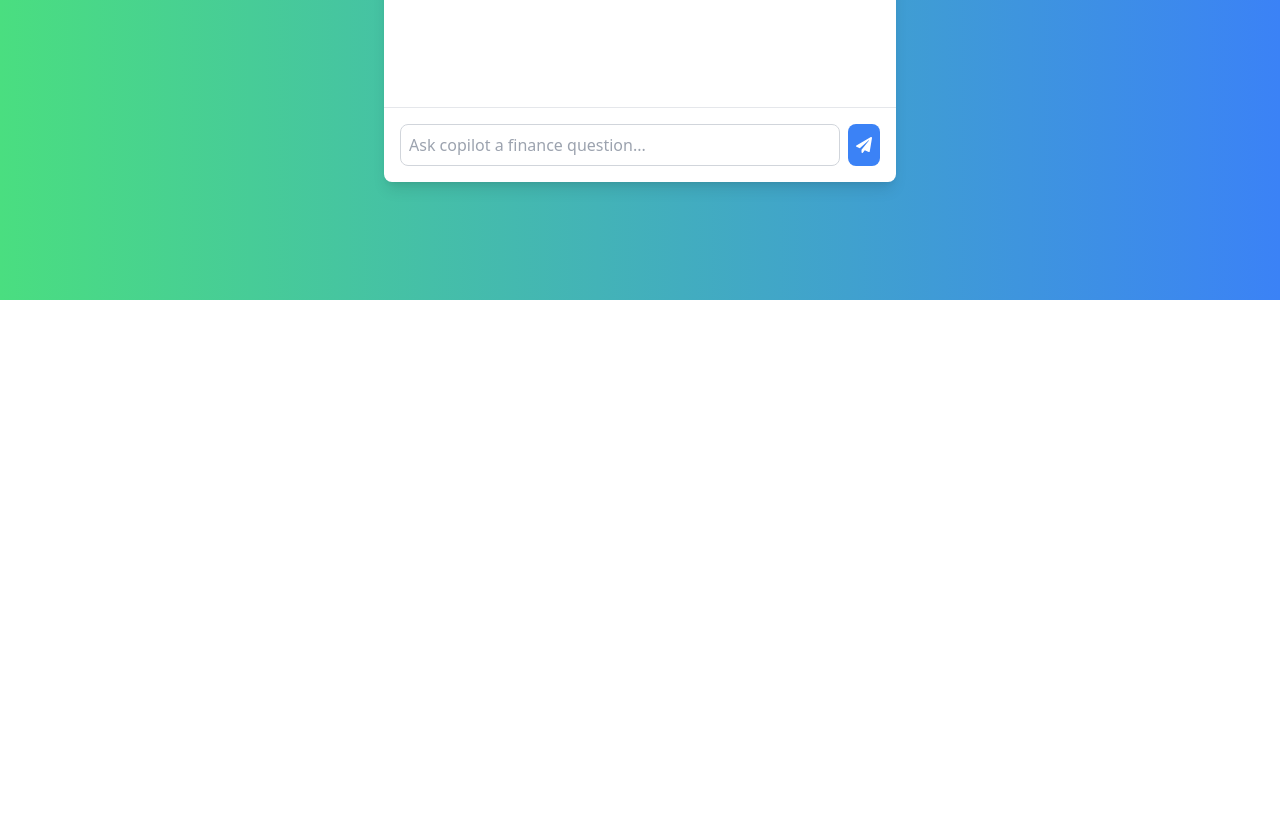
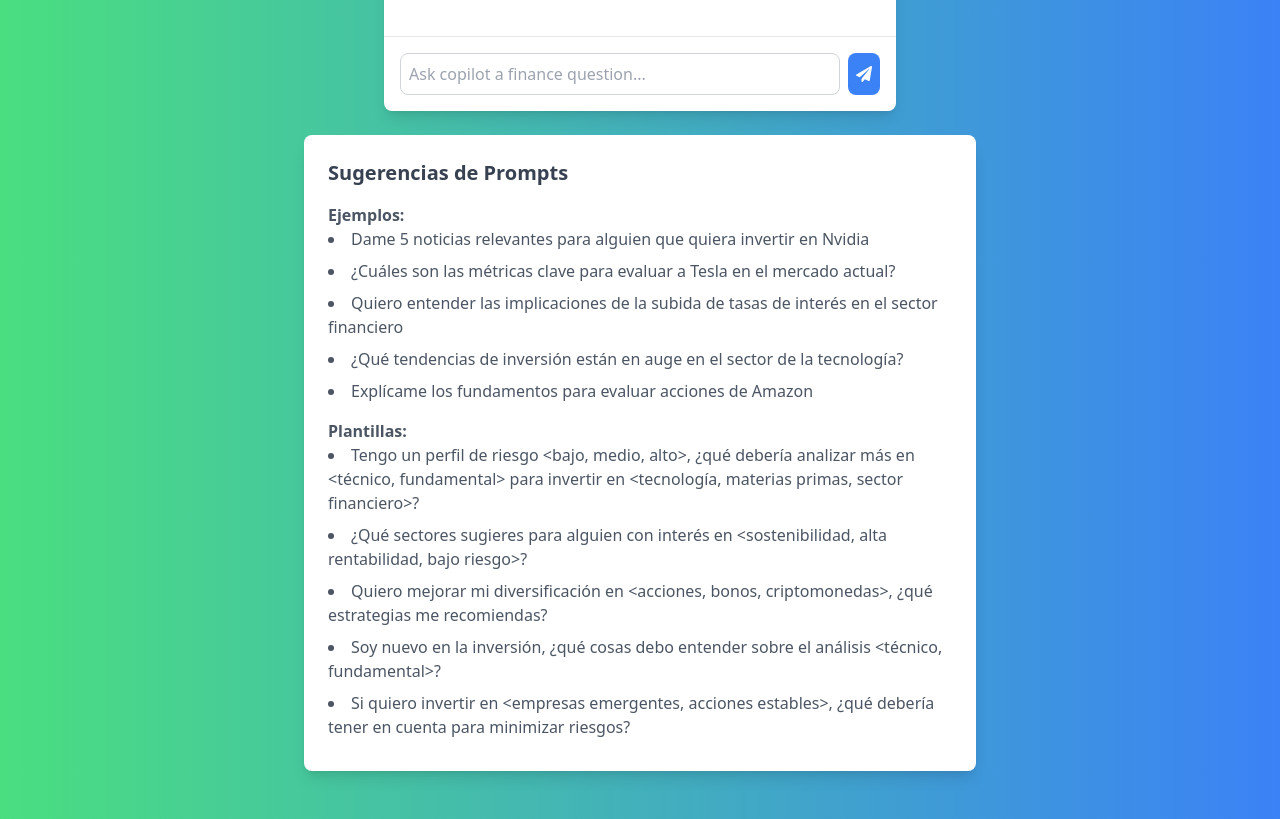
Before and after one commit to Yuli4n/Finance-Copilot-Demo, a React (Create React App) app: page / in a window 1280 px wide. Shown: the part 500-1319 px from the top of the page. Before the commit the page ends 800 px from the top, so only its background shows below. Built offline with nearby package versions, Linux system fonts and the light colour scheme.

Commit message:
Segunda version

```diff
--- a/package.json
+++ b/package.json
@@ -44,6 +44,6 @@
   "devDependencies": {
     "autoprefixer": "^10.4.20",
     "postcss": "^8.4.47",
-    "tailwindcss": "^3.4.13"
+    "tailwindcss": "^3.4.14"
   }
 }
--- a/src/App.js
+++ b/src/App.js
@@ -33,7 +33,6 @@ function App() {
             ]
           }
         );
-        console.log(response);
         const botResponse = response.data.candidates[0].content.parts[0].text;
         setLoading(false);
         setMessages([...newMessages, { text: botResponse, user: false }]);
@@ -45,12 +44,31 @@ function App() {
     }
   };
 
+  const suggestions = {
+    examples: [
+      "Dame 5 noticias relevantes para alguien que quiera invertir en Nvidia",
+      "¿Cuáles son las métricas clave para evaluar a Tesla en el mercado actual?",
+      "Quiero entender las implicaciones de la subida de tasas de interés en el sector financiero",
+      "¿Qué tendencias de inversión están en auge en el sector de la tecnología?",
+      "Explícame los fundamentos para evaluar acciones de Amazon"
+    ],
+    templates: [
+      "Tengo un perfil de riesgo <bajo, medio, alto>, ¿qué debería analizar más en <técnico, fundamental> para invertir en <tecnología, materias primas, sector financiero>?",
+      "¿Qué sectores sugieres para alguien con interés en <sostenibilidad, alta rentabilidad, bajo riesgo>?",
+      "Quiero mejorar mi diversificación en <acciones, bonos, criptomonedas>, ¿qué estrategias me recomiendas?",
+      "Soy nuevo en la inversión, ¿qué cosas debo entender sobre el análisis <técnico, fundamental>?",
+      "Si quiero invertir en <empresas emergentes, acciones estables>, ¿qué debería tener en cuenta para minimizar riesgos?"
+    ]
+  };
+
   return (
     <>
       <NavBar />
-      <div className="flex flex-col justify-center items-center h-screen bg-gradient-to-r from-green-400 to-blue-500">
+      <div className="flex flex-col items-center bg-gradient-to-r from-green-400 to-blue-500 min-h-screen overflow-y-auto p-12">
         <h1 className="mb-8 font-bold text-[3rem] drop-shadow-lg text-blue-50">Finance Copilot</h1>
-        <div className="bg-white w-full max-w-lg shadow-lg rounded-lg overflow-hidden">
+
+        {/* Chatbot Container */}
+        <div className="bg-white w-full max-w-lg shadow-lg rounded-lg overflow-hidden mb-6">
           <div className="p-4 h-96 overflow-y-auto">
             {messages.map((msg, index) => (
               <div key={index} className={`flex ${msg.user ? 'justify-end' : 'justify-start'} mb-2`}>
@@ -88,6 +106,29 @@ function App() {
             </button>
           </div>
         </div>
+
+        {/* Suggestions Section */}
+        <div className="bg-white w-full max-w-2xl p-6 rounded-lg shadow-lg">
+          <h2 className="text-xl font-bold text-gray-700 mb-4">Sugerencias de Prompts</h2>
+
+          <div>
+            <h3 className="font-semibold text-gray-600">Ejemplos:</h3>
+            <ul className="list-disc list-inside mb-4 text-gray-600">
+              {suggestions.examples.map((example, index) => (
+                <li key={index} className="mb-2">{example}</li>
+              ))}
+            </ul>
+          </div>
+
+          <div>
+            <h3 className="font-semibold text-gray-600">Plantillas:</h3>
+            <ul className="list-disc list-inside text-gray-600">
+              {suggestions.templates.map((template, index) => (
+                <li key={index} className="mb-2">{template}</li>
+              ))}
+            </ul>
+          </div>
+        </div>
       </div>
     </>
   );
--- a/src/components/Graphics.js
+++ b/src/components/Graphics.js
@@ -2,6 +2,7 @@ import React, { useEffect, useState } from 'react';
 import { LineChart, Line, XAxis, YAxis, Tooltip, CartesianGrid, ResponsiveContainer } from 'recharts';
 import axios from 'axios';
 import NavBar from './NavBar';
+import ProfileModal from './ProfileModal';
 
 const stockSymbols = [
     {
@@ -54,8 +55,8 @@ const stockSymbols = [
 const Graphics = () => {
   const [stockData, setStockData] = useState({});
   const [error, setError] = useState(null);
+  const [isModalOpen, setIsModalOpen] = useState(false);
 
-  useEffect(() => {
   const fetchStockData = async (symbol) => {
     try {
       const response = await axios.get(
@@ -64,11 +65,11 @@ const Graphics = () => {
       const result = response.data.chart.result[0];
       const prices = result.indicators.quote[0].close.map((price, index) => ({
         date: new Date(result.timestamp[index] * 1000).toLocaleDateString(),
-          price
+        price,
       }));
       setStockData((prevData) => ({
         ...prevData,
-          [symbol]: prices
+        [symbol]: prices,
       }));
     } catch (error) {
       console.error(`Error fetching data for ${symbol}:`, error);
@@ -76,6 +77,7 @@ const Graphics = () => {
     }
   };
 
+  useEffect(() => {
     stockSymbols.forEach(({ symbol }) => fetchStockData(symbol));
   }, []);
 
@@ -88,10 +90,32 @@ const Graphics = () => {
       : { text: `Trade Short for ${days} days`, color: 'text-red-500' };
   };
 
+  const handleApplyChanges = () => {
+    setStockData({}); // Reset stock data to trigger re-render
+    stockSymbols.forEach(({ symbol }) => fetchStockData(symbol));
+  };
+
   return (
     <>
       <NavBar />
       <div className="min-h-screen flex flex-col items-center justify-center bg-gradient-to-r from-green-400 to-blue-500 py-10 pt-28">
+
+        {/* Botón de "Ajuste su perfil" */}
+        <button
+          className="bg-white text-blue-500 font-semibold py-2 px-4 rounded shadow-lg hover:bg-blue-500 hover:text-white transition-all mb-6"
+          onClick={() => setIsModalOpen(true)}
+        >
+          Ajuste su perfil
+        </button>
+
+        {/* Modal */}
+        <ProfileModal
+          isOpen={isModalOpen}
+          onClose={() => setIsModalOpen(false)}
+          onApplyChanges={handleApplyChanges}
+        />
+
+        {/* Sección de perfiles de riesgo */}
         {['High Risk Profile', 'Mid Risk Profile', 'Low Risk Profile'].map((riskProfile, idx) => (
           <div key={idx} className="w-full mb-10">
             <h1 className="text-center text-4xl font-bold text-white mb-6">{riskProfile}</h1>
--- /dev/null
+++ b/src/components/ProfileModal.js
@@ -0,0 +1,86 @@
+// src/components/ProfileModal.js
+
+import React, { useState } from 'react';
+
+const sectors = ['Materias primas', 'Empresas tecnológicas', 'Financieras', 'Alimentos', 'Transporte', 'Energía'];
+
+const ProfileModal = ({ isOpen, onClose, onApplyChanges }) => {
+  const [riskProfile, setRiskProfile] = useState('Medio');
+  const [selectedSectors, setSelectedSectors] = useState([]);
+  const [successMessage, setSuccessMessage] = useState(false);
+
+  const toggleSector = (sector) => {
+    setSelectedSectors((prevSectors) =>
+      prevSectors.includes(sector)
+        ? prevSectors.filter((s) => s !== sector)
+        : [...prevSectors, sector]
+    );
+  };
+
+  const handleApplyChanges = () => {
+    setSuccessMessage(true);
+    setTimeout(() => {
+      setSuccessMessage(false);
+      onApplyChanges();
+      onClose();
+    }, 3000); // 3 seconds delay before closing modal
+  };
+
+  if (!isOpen) return null;
+
+  return (
+    <div className="fixed inset-0 bg-black bg-opacity-50 flex items-center justify-center z-50">
+      <div className="bg-white rounded-lg shadow-lg w-96 p-6 relative">
+        <button onClick={onClose} className="absolute top-2 right-2 text-gray-500 hover:text-gray-800">
+          ✖
+        </button>
+        <h2 className="text-2xl font-bold mb-4 text-center">Ajustar Perfil</h2>
+
+        {successMessage ? (
+          <p className="text-green-500 text-center font-semibold">Cambios aplicados exitosamente</p>
+        ) : (
+          <>
+            <div className="mb-4">
+              <h3 className="font-semibold text-gray-700 mb-2">Perfil de Riesgo</h3>
+              <select
+                value={riskProfile}
+                onChange={(e) => setRiskProfile(e.target.value)}
+                className="w-full border border-gray-300 rounded-lg p-2"
+              >
+                <option value="Alto">Alto</option>
+                <option value="Medio">Medio</option>
+                <option value="Bajo">Bajo</option>
+              </select>
+            </div>
+
+            <div className="mb-4">
+              <h3 className="font-semibold text-gray-700 mb-2">Sectores de Interés</h3>
+              <div className="grid grid-cols-2 gap-2">
+                {sectors.map((sector) => (
+                  <label key={sector} className="flex items-center space-x-2">
+                    <input
+                      type="checkbox"
+                      checked={selectedSectors.includes(sector)}
+                      onChange={() => toggleSector(sector)}
+                      className="text-blue-500"
+                    />
+                    <span>{sector}</span>
+                  </label>
+                ))}
+              </div>
+            </div>
+
+            <button
+              onClick={handleApplyChanges}
+              className="w-full bg-blue-500 text-white font-semibold py-2 px-4 rounded-lg hover:bg-blue-600 transition-all"
+            >
+              Subir los cambios
+            </button>
+          </>
+        )}
+      </div>
+    </div>
+  );
+};
+
+export default ProfileModal;
```
Also changed, not shown: 1 other file (tests, documents, lock files or other folders). Lines whose indentation alone changed are shown as unchanged.
